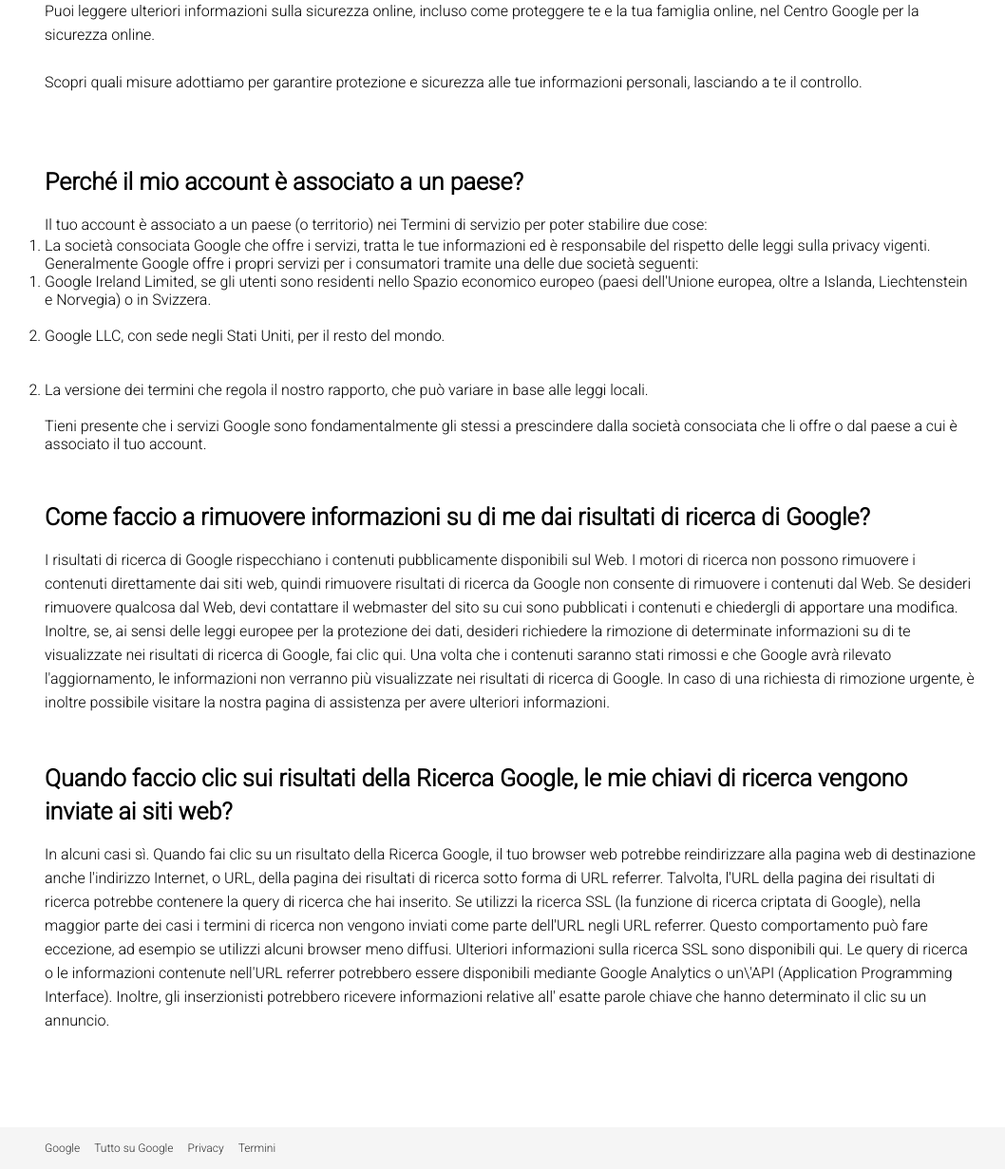
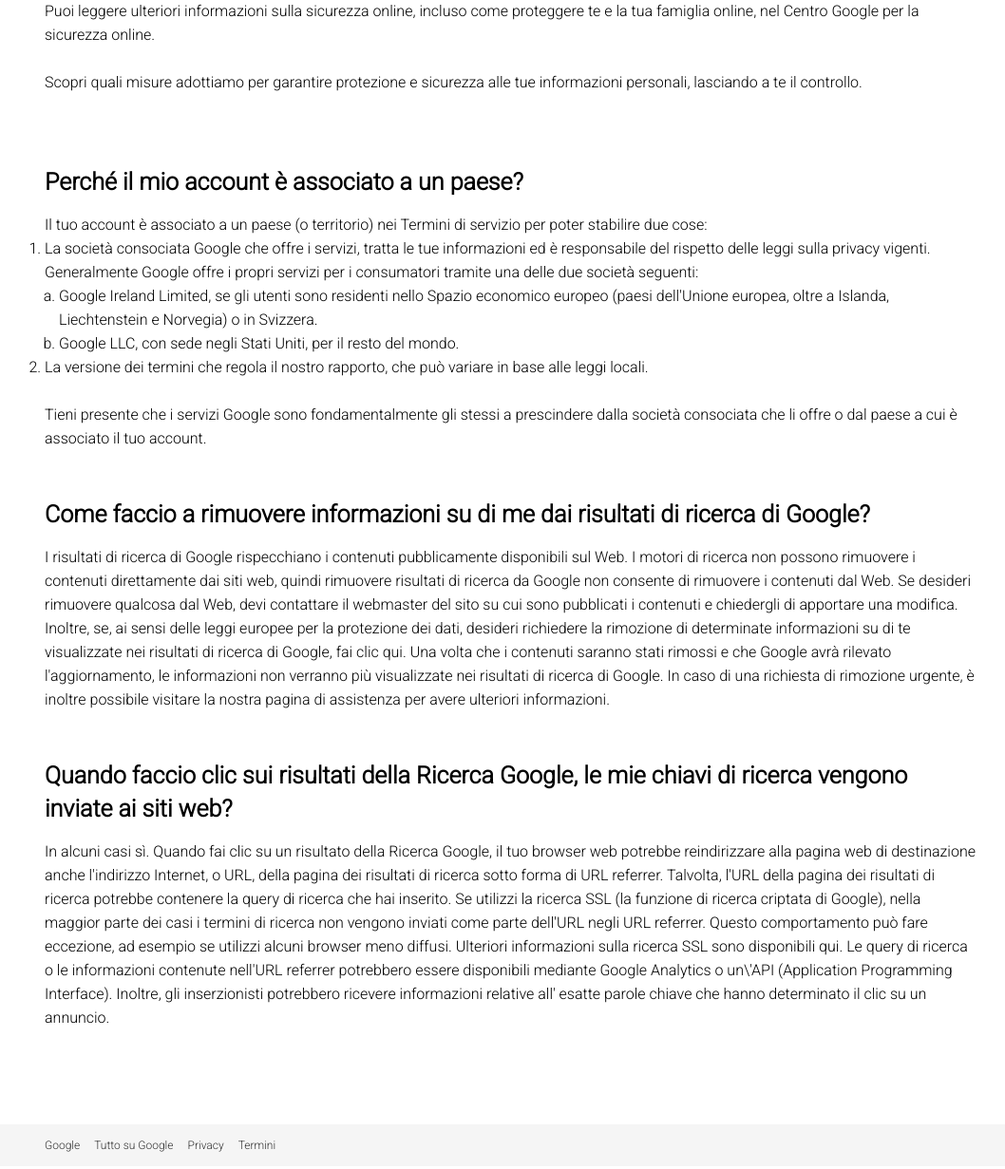
Before and after one commit to estefansilvi/php-google-faq, a PHP site: page / in a window 1280 px wide. Shown: the part 1286-2517 px from the top of the page at 95% size, without its empty margins (103-1161 px from the left). Run offline with PHP 8.4, Linux system fonts and the light colour scheme; some libraries are stand-ins or nearby versions.

Commit message:
correzione elenco di elenco

```diff
--- a/dist/app.css
+++ b/dist/app.css
@@ -58,8 +58,9 @@
   padding-top: 15px;
   line-height: 25px;
 }
-.content-page .answer .alpha li {
-  list-style: lower-alpha;
+.content-page .answer ol.alpha {
+  list-style-type: lower-alpha;
+  margin-left: 15px;
 }
 .content-footer {
   width: 100%;
--- a/index.php
+++ b/index.php
@@ -32,13 +32,11 @@
       "answer"=>"Il tuo account è associato a un paese (o territorio) nei Termini di servizio per poter stabilire due cose:
       </br>
       <ol>
-        <li> La società consociata Google che offre i servizi, tratta le tue informazioni ed è responsabile del rispetto delle leggi sulla privacy vigenti. Generalmente Google offre i propri servizi per i consumatori tramite una delle due società seguenti:
-          </br>
+        <li> La società consociata Google che offre i servizi, tratta le tue informazioni ed è responsabile del rispetto delle leggi sulla privacy vigenti. Generalmente Google offre i propri servizi per i consumatori tramite una delle due società seguenti:</li>
           <ol class='alpha'>
-            <li> Google Ireland Limited, se gli utenti sono residenti nello Spazio economico europeo (paesi dell'Unione europea, oltre a Islanda, Liechtenstein e Norvegia) o in Svizzera.</li></br>
-            <li> Google LLC, con sede negli Stati Uniti, per il resto del mondo.</li></br>
+            <li> Google Ireland Limited, se gli utenti sono residenti nello Spazio economico europeo (paesi dell'Unione europea, oltre a Islanda, Liechtenstein e Norvegia) o in Svizzera.</li>
+            <li> Google LLC, con sede negli Stati Uniti, per il resto del mondo.</li>
           </ol>
-        </li></br>
         <li> La versione dei termini che regola il nostro rapporto, che può variare in base alle leggi locali.</li>
       </ol>
       </br>
@@ -98,11 +96,11 @@
             echo $articolo['question'];
             ?>
           </h1>
-          <p class="answer">
+          <div class="answer">
             <?php
             echo $articolo['answer'];
             ?>
-          </p>
+          </div>
 
           <?php
         }
--- a/src/app.scss
+++ b/src/app.scss
@@ -63,8 +63,9 @@
       padding-top: 15px;
       line-height: 25px;
 
-      .alpha li {
-        list-style: lower-alpha;
+      ol.alpha {
+        list-style-type:  lower-alpha;
+        margin-left: 15px;
       }
     }
   }
```
